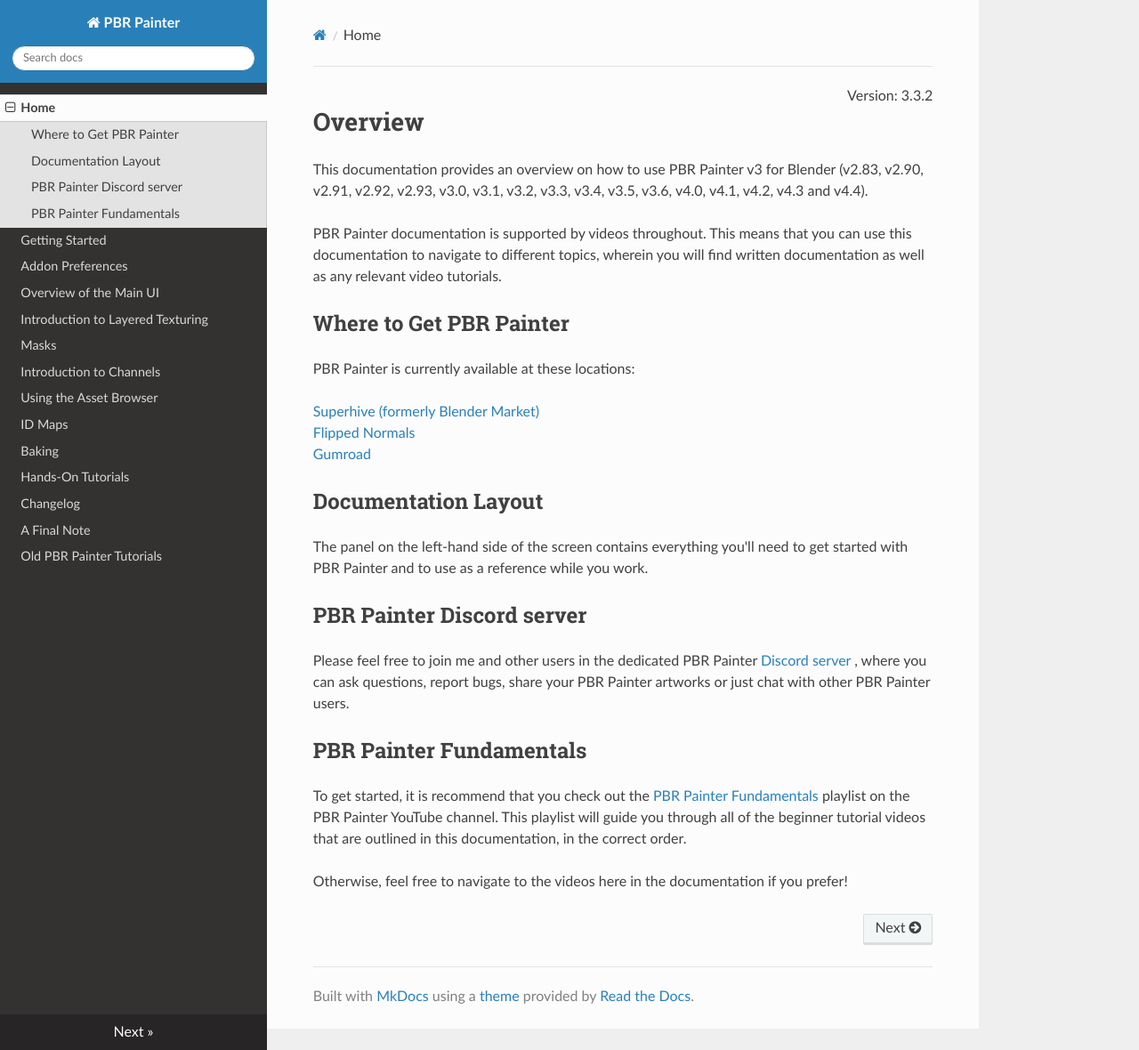
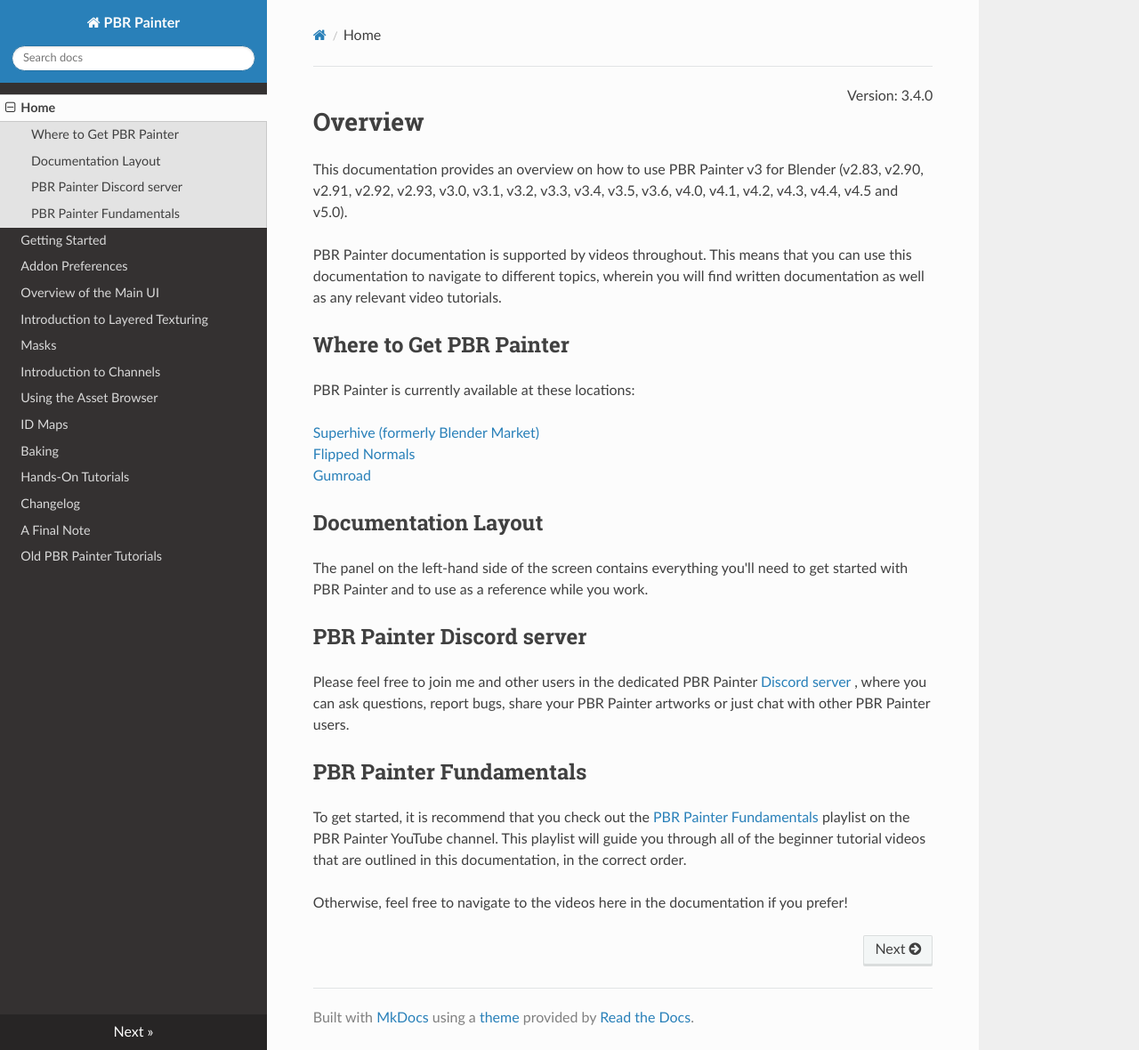
Before and after one commit to pbrpainter/pbr-painter-doc, an MkDocs documentation site: the page built from docs/index.md, in a window 1280 px wide and 1180 px high. Shown: the whole window at 89% size. Built offline with MkDocs 1.6.1, drawn with Linux system fonts in a browser that asks for light colours; nearby versions of some CDN libraries.

Commit message:
Update to v3.4.0

```diff
--- a/docs/index.md
+++ b/docs/index.md
@@ -1,8 +1,8 @@
-<div style="text-align: right"> Version: 3.3.2 </div>
+<div style="text-align: right"> Version: 3.4.0 </div>
 
 # Overview
 
-This documentation provides an overview on how to use PBR Painter v3 for Blender (v2.83, v2.90, v2.91, v2.92, v2.93, v3.0, v3.1, v3.2, v3.3, v3.4, v3.5, v3.6, v4.0, v4.1, v4.2, v4.3 and v4.4).
+This documentation provides an overview on how to use PBR Painter v3 for Blender (v2.83, v2.90, v2.91, v2.92, v2.93, v3.0, v3.1, v3.2, v3.3, v3.4, v3.5, v3.6, v4.0, v4.1, v4.2, v4.3, v4.4, v4.5 and v5.0).
 
 PBR Painter documentation is supported by videos throughout. This means that you can use this documentation to navigate
 to different topics, wherein you will find written documentation as well as any relevant video tutorials.
```
Also changed, not shown: docs/change_log.md (+3 -0 lines).
